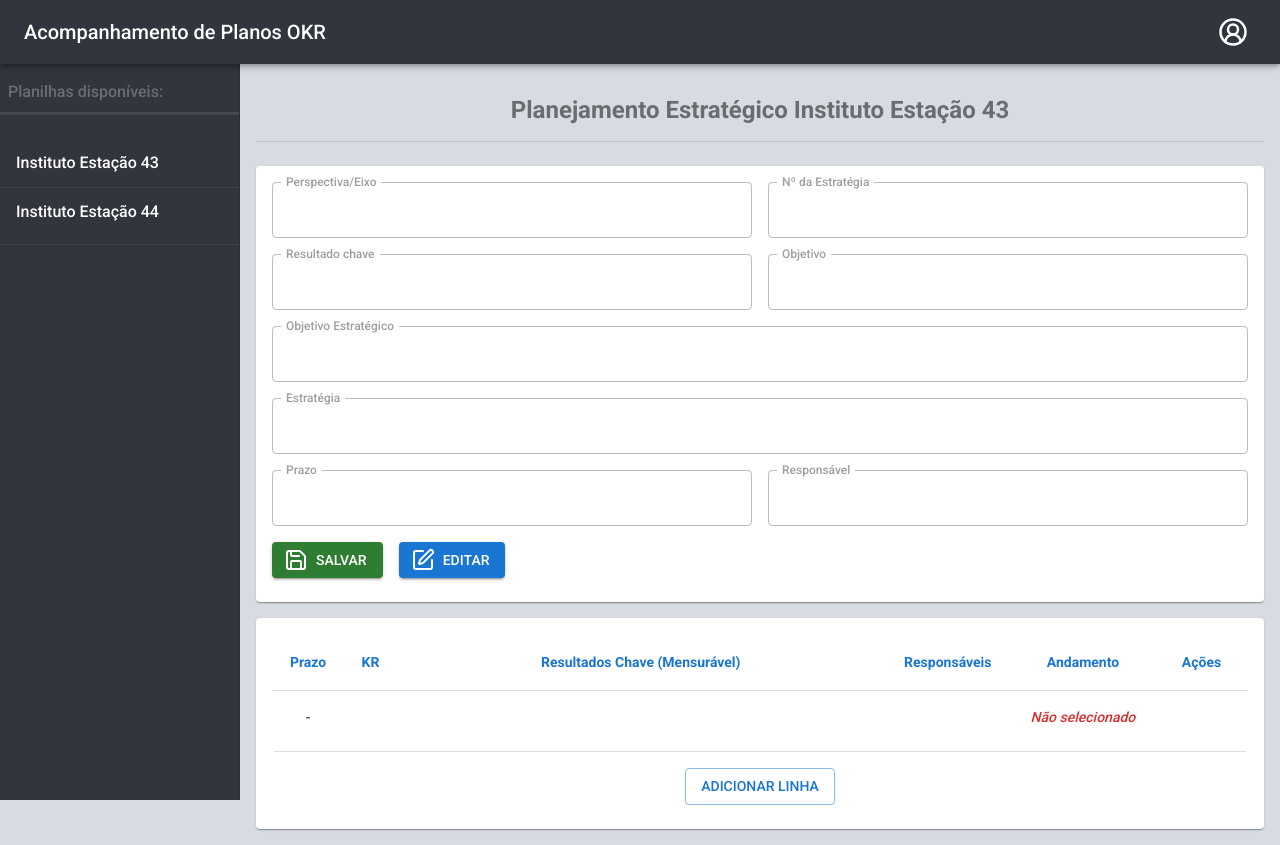
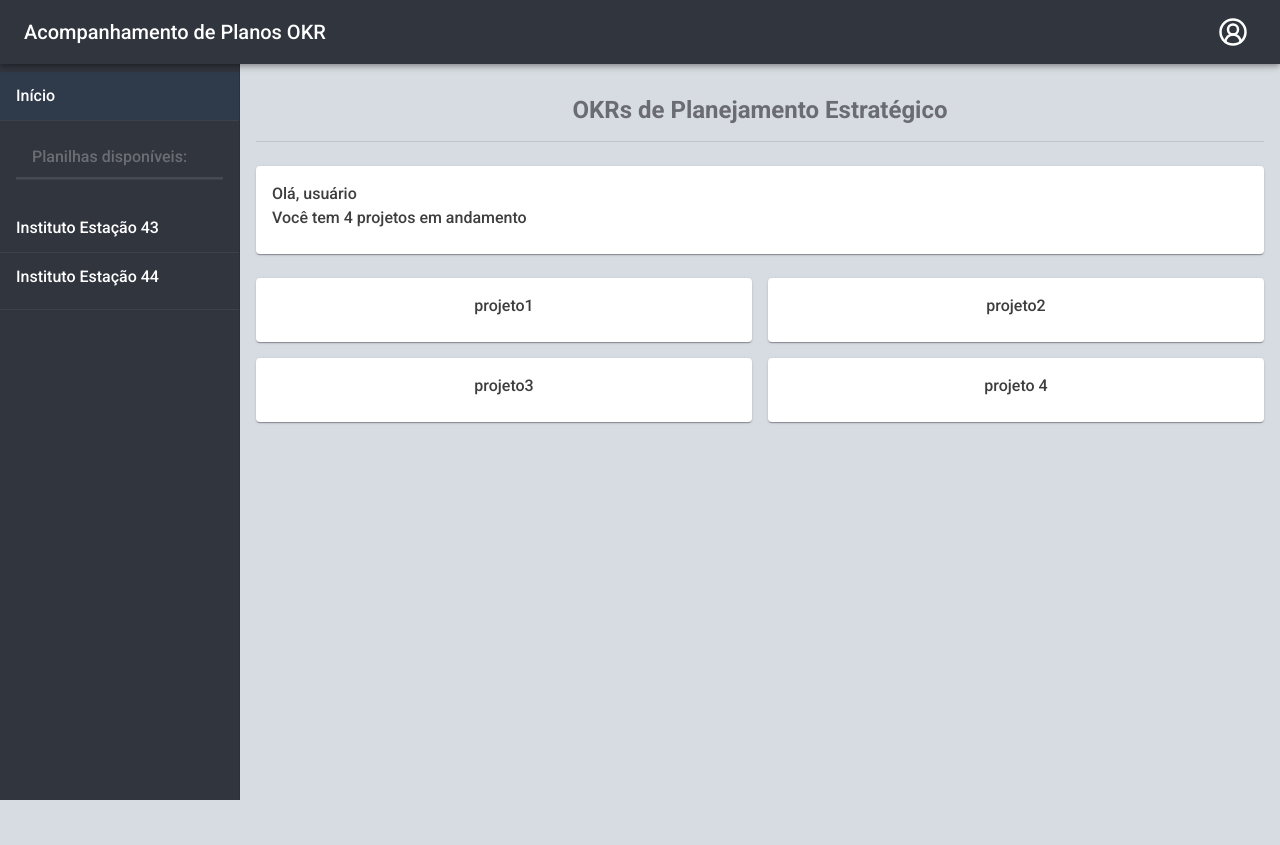
Before and after one commit to Mariahsth/opportunum, a React (Vite) app in the folder frontend-opportunum/: page / in a window 1280 px wide. After the commit the page ends 800 px from the top, so only its background shows below. Built offline with nearby package versions, Linux system fonts and the light colour scheme; some icons are missing.

Commit message:
criando página inicial

```diff
--- a/frontend-opportunum/src/App.tsx
+++ b/frontend-opportunum/src/App.tsx
@@ -6,6 +6,7 @@ import Sidebar from "./components/Sidebar";
 import Estacao43 from "./pages/Estacao43";
 import Estacao44 from "./pages/Estacao44";
 import PaginaGenerica from "./pages/PaginaGenerica";
+import Home from "./pages/Home";
 
 const drawerWidth = 240;
 
@@ -36,7 +37,7 @@ export default function App() {
           }}
         >
           <Routes>
-            <Route path="/" element={<Estacao43 />} />
+            <Route path="/" element={<Home />} />
             <Route path="/planilha/:nome" element={<PaginaGenerica />} />
             <Route path="/estacao43" element={<Estacao43 />} />
             <Route path="/estacao44" element={<Estacao44 />} />
--- a/frontend-opportunum/src/components/Sidebar.tsx
+++ b/frontend-opportunum/src/components/Sidebar.tsx
@@ -47,10 +47,26 @@ export default function Sidebar({
     <div>
       <Toolbar />
       <List>
-        <Typography sx={{ color: "#ffffff47", m: 1 }}>
+
+        <ListItem disablePadding>
+          <ListItemButton
+            component={Link}
+            to={"/"}
+            selected={location.pathname === "/"}
+          >
+            <ListItemText >Início</ListItemText>
+          </ListItemButton>
+        </ListItem>
+        <Divider
+          sx={{
+            backgroundColor: "rgba(255, 255, 255, 0.1)", mb:3
+          }}
+        />
+        <Typography sx={{ color: "#ffffff47", m: 1, ml:4 }}>
           Planilhas disponíveis:
         </Typography>
         <Divider
+        variant="middle"
           sx={{
             mb: 3,
             backgroundColor: "rgba(255, 255, 255, 0.1)",
@@ -86,7 +102,6 @@ export default function Sidebar({
                 <IconButton color="inherit" onClick={() => setOpen(true)}>
                   <AddCircleOutlineIcon fontSize="large" color="primary" />
                 </IconButton>
-
               </Tooltip>
 
               {/* Modal que abre ao clicar no botão de add planilha */}
@@ -97,7 +112,7 @@ export default function Sidebar({
                     label="Nome"
                     fullWidth
                     value={newPage}
-                      sx={{mt:3}}
+                    sx={{ mt: 3 }}
                     onChange={(e) => setNewPage(e.target.value)}
                   />
                 </DialogContent>
@@ -105,7 +120,9 @@ export default function Sidebar({
                   <Button onClick={() => setOpen(false)}>Cancelar</Button>
                   <Button
                     onClick={() => {
-                      const path = `/planilha/${newPage.toLowerCase().replace(/\s+/g, "-")}`;
+                      const path = `/planilha/${newPage
+                        .toLowerCase()
+                        .replace(/\s+/g, "-")}`;
                       setPaginas((prev) => [...prev, { name: newPage, path }]);
                       setOpen(false);
                       navigate(path);
--- a/frontend-opportunum/src/main.tsx
+++ b/frontend-opportunum/src/main.tsx
@@ -47,7 +47,9 @@ const theme = createTheme({
     },
 
 
-  }
+
+  },
+
 });
 
 
--- /dev/null
+++ b/frontend-opportunum/src/pages/Home.tsx
@@ -0,0 +1,37 @@
+import { Box, Toolbar, Typography, Divider, Card, CardContent, Grid } from "@mui/material";
+
+export default function Home() {
+const projetos =["projeto1", "projeto2", "projeto3", "projeto 4"]
+  return (
+    <Box>
+      <Toolbar />
+      <Typography variant="h2" sx={{ textAlign: "center", mb: 2 }}>
+        OKRs de Planejamento Estratégico
+      </Typography>
+      <Divider sx={{ backgroundColor: "rgba(255, 255, 255, 0.1)", mb: 3 }} />
+
+      <Card>
+        <CardContent>
+            <Typography>Olá, usuário</Typography>
+            <Typography>Você tem {projetos.length} projetos em andamento</Typography>
+        </CardContent>
+      </Card>
+      <Grid container spacing={2} sx={{mt:3}}>
+        {projetos.map((projeto) => (
+            <Grid size={{ xs: 12, sm: 6 }} key={projeto} >
+                <Card >
+                    <CardContent sx={{display:'flex', justifyContent:'center'}}>
+                        <Typography>{projeto}</Typography>
+                    </CardContent>
+                </Card>
+            </Grid>
+
+        ))}
+
+
+      </Grid>
+
+
+    </Box>
+  );
+}
```
Lines whose indentation alone changed are shown as unchanged.
